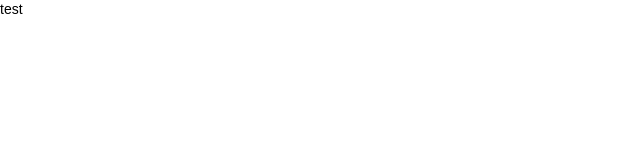
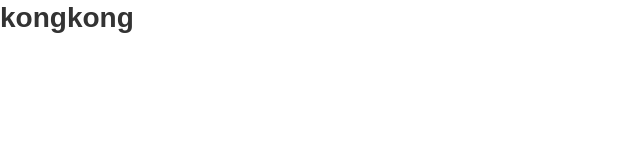
Before and after one commit to nayap1225/kongkong, a plain HTML site: page html/index.html in a window 1280 px wide. Shown: the whole page, without its empty margins (0-640 px from the left). Drawn offline with Linux system fonts and the light colour scheme; a web font is replaced by a local one.

Commit message:
header 생성

```diff
--- a/html/index.html
+++ b/html/index.html
@@ -8,7 +8,9 @@
 </head>
 <body>
   <div id="">
-    test
+    <header id="header">
+      <h1><a href="/">kongkong</a></h1>
+    </header>
   </div>
 </body>
 </html>
```
